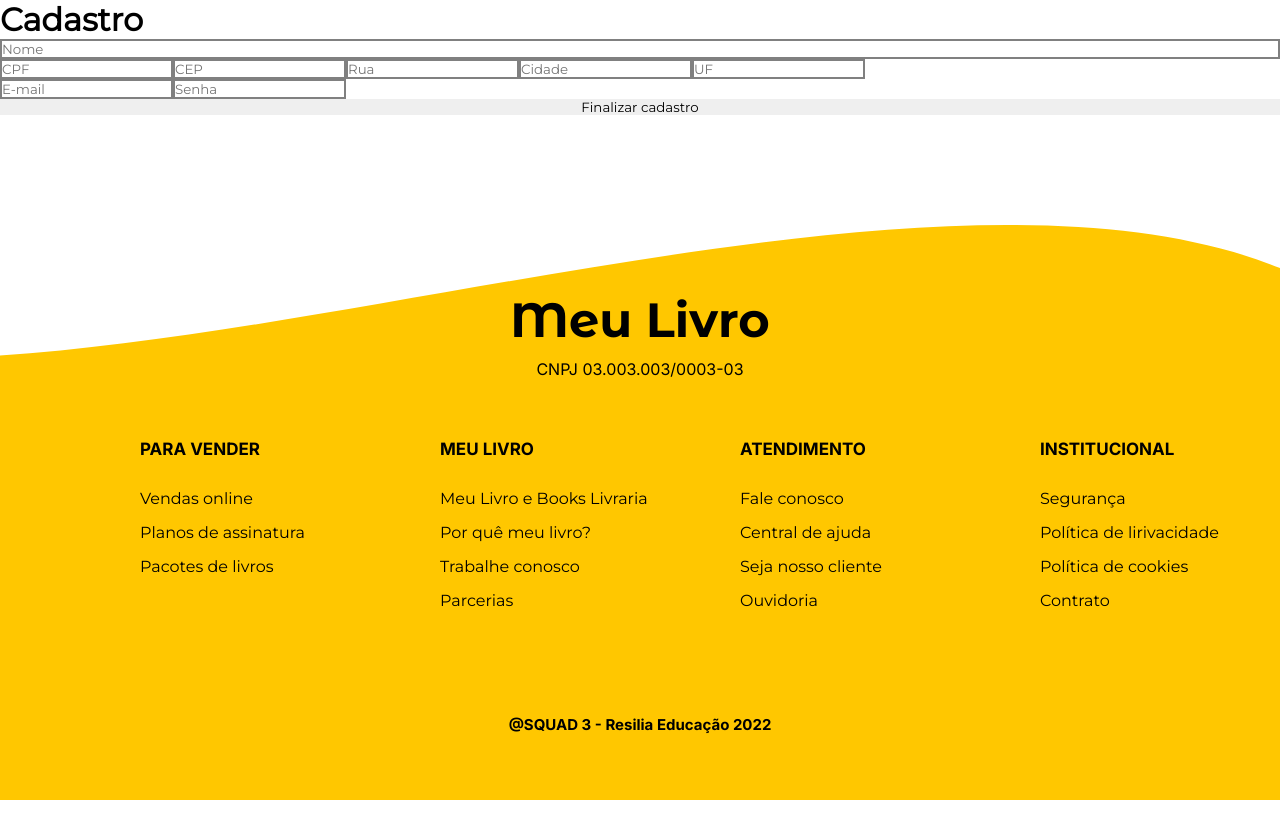
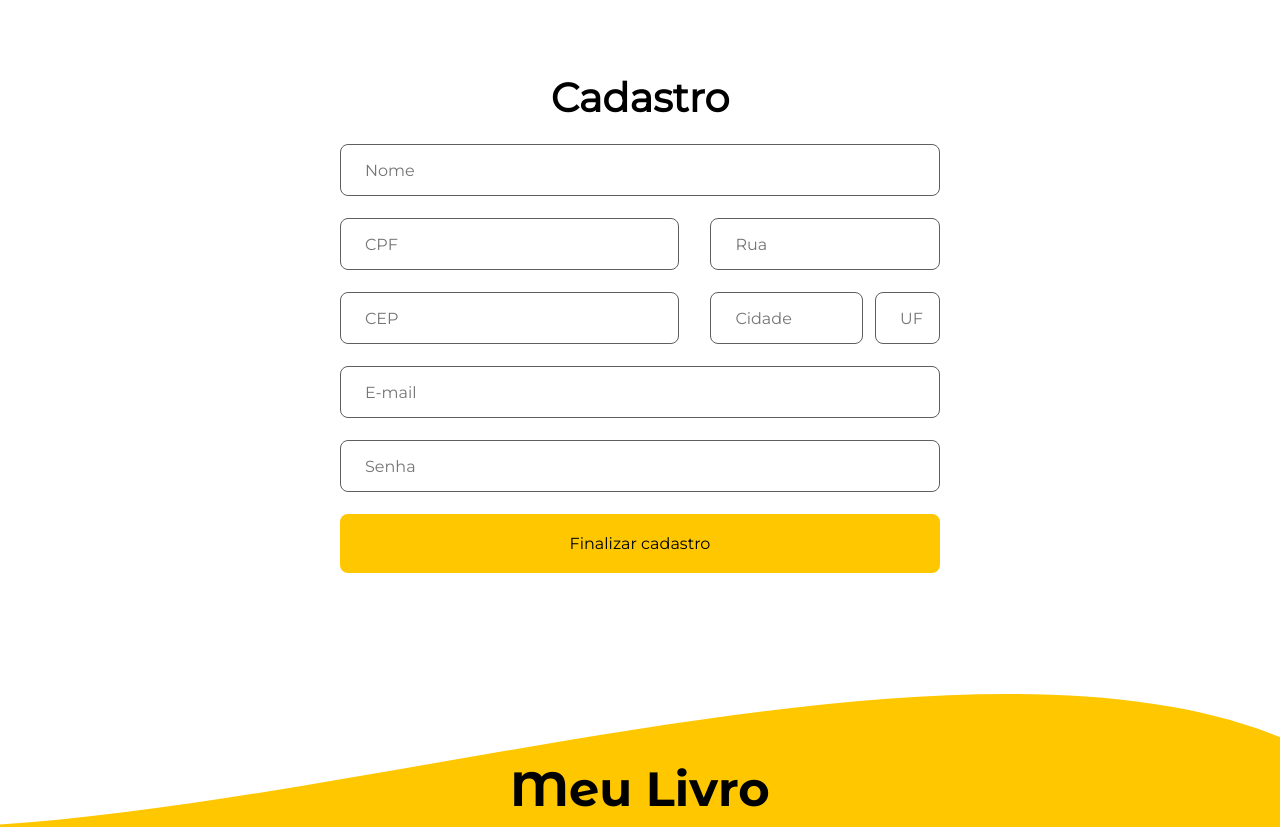
Before and after one commit to LucasMedeiros7/meu-livro-frontend, a React (Vite) app: page / in a window 1280 px wide. Shown: the top 827 px of the page. Before the commit the page ends 800 px from the top, so only its background shows below. Built offline with nearby package versions, Linux system fonts and the light colour scheme.

Commit message:
Estilização da página de cadastro

```diff
--- a/src/components/footer/footer.module.css
+++ b/src/components/footer/footer.module.css
@@ -1,11 +1,6 @@
 @import url("https://fonts.googleapis.com/css2?family=Inter:wght@400;700&family=Montserrat&family=Montserrat+Alternates:wght@700&display=swap");
 
 .footer {
-  position: absolute;
-  bottom: 0;
-  width: 100%;
-  /* Para manter o Footer fixado no final da página */
-
   display: flex;
   align-items: center;
   justify-content: center;
--- a/src/pages/cadastro/Cadastro.jsx
+++ b/src/pages/cadastro/Cadastro.jsx
@@ -20,6 +20,7 @@ export function Cadastro() {
 
       const { localidade, uf, logradouro } = await res.json();
 
+      console.log(res);
       setDadosUsuario({
         ...dadosUsuario,
         endereco: {
@@ -28,8 +29,11 @@ export function Cadastro() {
           logradouro,
         },
       });
+
+      document.querySelector("#cep").style.border = " 1px solid #5f5d5d";
     } catch (erro) {
-      console.log(erro);
+      console.log(erro.message);
+      document.querySelector("#cep").style.border = "1px solid red";
     }
   }
 
@@ -43,16 +47,17 @@ export function Cadastro() {
     }
   }
 
+  function handleSubmit(event) {
+    event.preventDefault();
+
+    console.log(dadosUsuario);
+  }
+
   return (
     <div className={styles.container}>
       <h1>Cadastro</h1>
 
-      <form
-        onSubmit={(e) => {
-          e.preventDefault();
-          console.log(dadosUsuario);
-        }}
-      >
+      <form onSubmit={handleSubmit}>
         <input
           placeholder="Nome"
           type="text"
@@ -63,8 +68,10 @@ export function Cadastro() {
             setDadosUsuario({ ...dadosUsuario, nome: e.target.value })
           }
         />
-        <div className={styles.endereco}>
+        <div className={styles.infoPessoal}>
+          <div>
             <input
+              className={styles.cpf}
               placeholder="CPF"
               type="text"
               id="cpf"
@@ -82,7 +89,8 @@ export function Cadastro() {
               value={dadosUsuario.cep}
               onChange={verificaInputsNumericos}
             />
-
+          </div>
+          <div className={styles.endereco}>
             <input
               placeholder="Rua"
               type="text"
@@ -91,16 +99,16 @@ export function Cadastro() {
               readOnly
               value={dadosUsuario.endereco.logradouro}
             />
-
+            <div className={styles.cidade}>
               <input
                 placeholder="Cidade"
                 type="text"
+                sssssssss
                 id="cidade"
                 required
                 readOnly
                 value={dadosUsuario.endereco.localidade}
               />
-
               <input
                 placeholder="UF"
                 type="text"
@@ -110,9 +118,12 @@ export function Cadastro() {
                 value={dadosUsuario.endereco.uf}
               />
             </div>
+          </div>
+        </div>
 
-        <div className={styles.emailESenha}>
+        <div>
           <input
+            className={styles.email}
             placeholder="E-mail"
             type="email"
             id="email"
--- a/src/pages/cadastro/Cadastro.module.css
+++ b/src/pages/cadastro/Cadastro.module.css
@@ -1,17 +1,55 @@
-.container input {
-  border: 2px solid gray;
+.container {
+  height: auto;
+  width: 600px;
+  margin: 73px auto 121px;
+  text-align: center;
 }
 
-.container {
-  height: 600px;
-  margin-bottom: 120px;
+.container h1 {
+  font-size: 40px;
+  font-weight: 700;
+  margin-bottom: 22px;
+}
+
+.container input {
+  border: 1px solid #5f5d5d;
+  border-radius: 8px;
+  height: 52px;
+  width: 100%;
+  padding-left: 24px;
+  font-size: 1rem;
 }
 
 .container form {
   display: flex;
   flex-direction: column;
+  gap: 22px;
 }
 
-.container form .endereco {
+.container form .infoPessoal {
   display: flex;
+  gap: 31px;
 }
+
+.container form .endereco .cidade {
+  display: flex;
+  gap: 12px;
+  margin-top: 22px;
+}
+
+.container form .endereco .cidade input:nth-child(2) {
+  width: 65px;
+}
+
+.container form .cpf,
+.email {
+  margin-bottom: 22px;
+}
+
+.container button {
+  padding: 20px 0;
+  border-radius: 8px;
+  font-size: 16px;
+  background-color: #ffc700;
+  cursor: pointer;
+}
```
Lines whose indentation alone changed are shown as unchanged.
